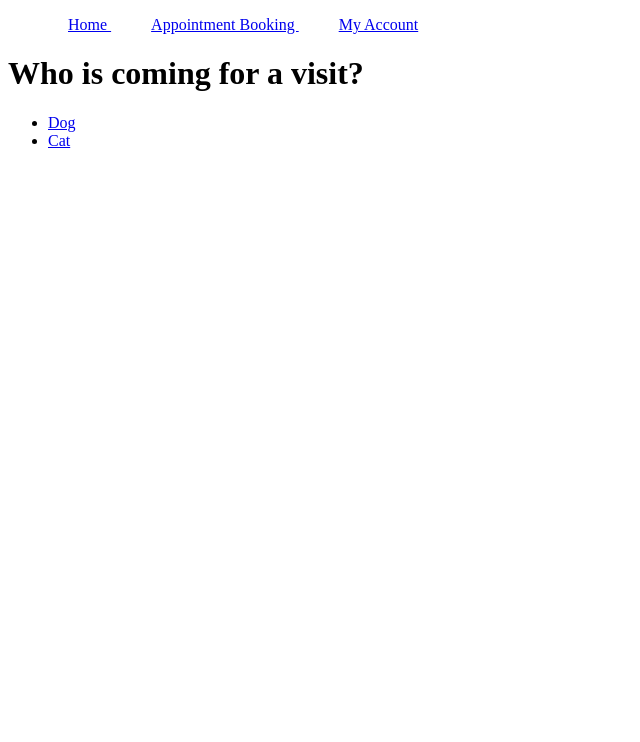
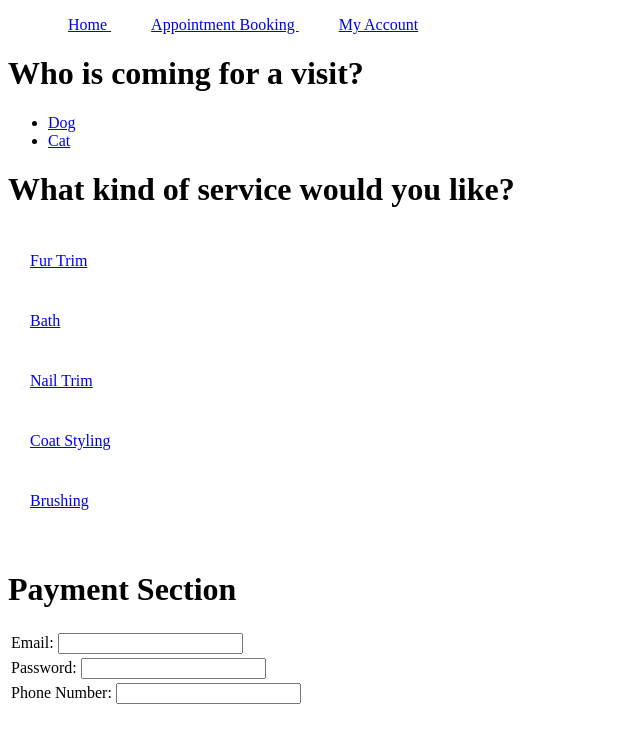
Before and after one commit to xitohshi/Lab-1, a plain HTML site: page appointment.html in a window 1280 px wide. Shown: the whole page, without its empty margins (0-640 px from the left). Drawn offline with Linux system fonts and the light colour scheme.

Commit message:
Removed html redirects

```diff
--- a/appointment.html
+++ b/appointment.html
@@ -33,11 +33,74 @@
             </h1>
         <div>
             <ul>
-                <li> <a href="selection.html"> Dog </a> </li>
-                <li> <a href="selection.html"> Cat </a> </li>
+                <li> <a href="#selection"> Dog </a> </li>
+                <li> <a href="#selection"> Cat </a> </li>
             </ul>
         </div>
-
-        </div>
+        <div id="selection">
+            <h1>
+                What kind of service would you like?
+            </h1>
+                <table>
+                    <tr>
+                        <td style="padding: 20px; margin: 20px;">
+                            <a href="#payment">
+                                Fur Trim
+                            </a>
+                        </td>
+                    </tr>
+                    <tr>
+                        <td style="padding: 20px; margin: 20px;">
+                            <a href="#payment">
+                                Bath
+                            </a>
+                        </td>
+                    </tr>
+                    <tr>
+                        <td style="padding: 20px; margin: 20px;">
+                            <a href="#payment">
+                            Nail Trim
+                            </a>
+                        </td>
+                    </tr>
+                    <tr>
+                        <td style="padding: 20px; margin: 20px;">
+                            <a href="#payment">
+                                Coat Styling
+                            </a>
+                        </td>
+                    </tr>
+                    <tr>
+                        <td style="padding: 20px; margin: 20px;">
+                            <a href="#payment">
+                                Brushing
+                            </a>
+                        </td>
+                    </tr>
+                </table>
+            </div>
+        </br>
+            <div id="Payment">
+            <h1>
+                Payment Section
+            </h1>
+                <table>
+                    <tr>
+                        <td>
+                            Email: <input type="email">
+                        </td>
+                    </tr>
+                    <tr>
+                        <td>
+                            Password: <input type="password">
+                        </td>
+                    </tr>
+                    <tr>
+                        <td>
+                            Phone Number: <input type="tel">
+                        </td>
+                    </tr>
+                </table>
+            </div>
     </body>
 </html>
```
Also changed, not shown: account.html (+19 -0 lines), selection.html (deleted, +0 -66 lines).
